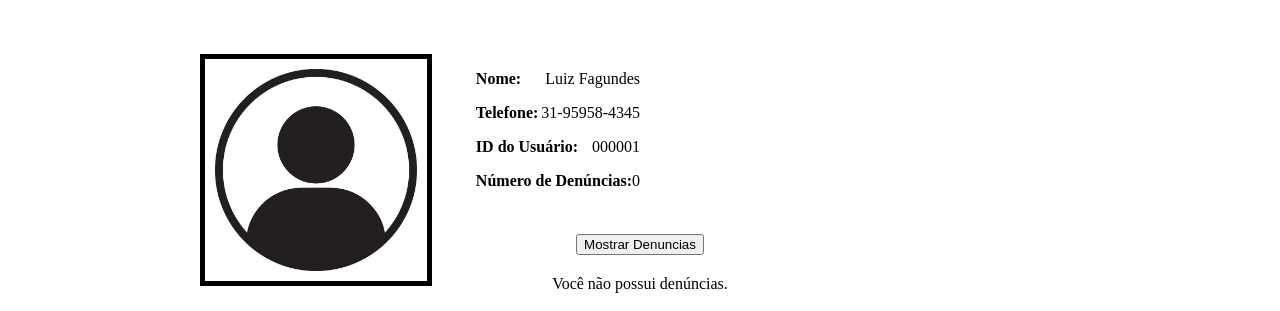
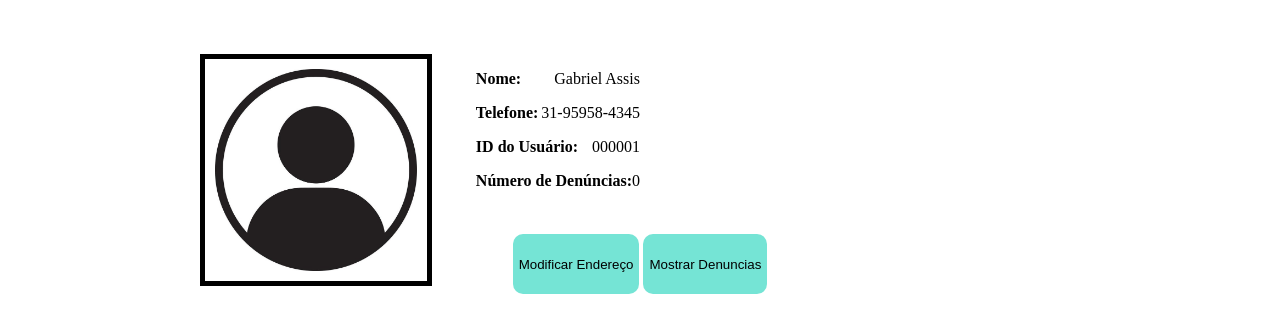
Before and after one commit to ICEI-PUC-Minas-PMGES-TI/pmg-es-2024-1-ti1-2401100-g8-seguranca-publica, a plain HTML site: page codigo/aba-perfil/aba-perfil.html in a window 1280 px wide. Shown: the part 246-557 px from the top of the page. Drawn offline with Linux system fonts and the light colour scheme.

Commit message:
Adição um botão para mudar endereço e de comentários no código

```diff
--- a/codigo/aba-perfil/aba-perfil.html
+++ b/codigo/aba-perfil/aba-perfil.html
@@ -14,6 +14,8 @@
             <img src="/codigo/aba-perfil/assets/imgs/Logo sem fundo.png" alt="Logo da Argos">
         </div>
     </header>
+    <!--Logo e carregamento da página junto à função imprimeDados-->
+
     <main>
         <div id="imagemDePerfil">
             <img src="/codigo/aba-perfil/assets/imgs/iconos de persona de avatar negro_ icono de perfil de usuario.jpg"
@@ -26,12 +28,15 @@
             <p><strong>Número de Denúncias:</strong> <span id="quantDenuncias"></span></p>
         </div>
     </main>
+    <!--Informações do banco de dados-->
     <nav>
+        <button id="botaoParaDenuncia"><a href="#">Modificar Endereço</a></button>
         <button onclick="toggle('conteudo')">Mostrar Denuncias</button>
         <div id="conteudo">
             Você não possui denúncias.
         </div>
     </nav>
+    <!--botões com funcionalidades que serão implementadas durantes as próximas sprints-->
     <script src="/codigo/aba-perfil/assets/aba-perfil-arquivos/aba-perfil.js"></script>
 </body>
 
--- a/codigo/aba-perfil/assets/aba-perfil-arquivos/aba-perfil.css
+++ b/codigo/aba-perfil/assets/aba-perfil-arquivos/aba-perfil.css
@@ -2,6 +2,7 @@ body{
     padding: 0;
     margin: 0;
 }
+/*Definindo tamanho, largura, cor e posicionamento do cabeçalho e da logo*/
 header{
     background-color: #75E4D5;
     height: 200px;
@@ -20,6 +21,9 @@ header{
     justify-content: center;
     align-items: center;
 }
+/*-------------------------------------------------*/
+
+/*Definindo tamanho, largura e posicionamento dos intes na main*/
 #imagemDePerfil img{
     max-width: 202px;
     max-height: 242px;
@@ -42,7 +46,10 @@ main{
 #nomeUsuario, #telefoneUsuario, #idUser, #quantDenuncias{
     float: right;
 }
+/*-------------------------------------------------*/
 
+/*Definindo tamanho, cor das letras, cor de fundo, posicionamento dos botões
+de navegação e histórico de denúncias*/
 nav{
     height: 200px;
     position: absolute;
@@ -56,12 +63,24 @@ nav{
     justify-content: center;
 }
 #imagemDePerfil {
-    margin-right: 20px; /* Espaço entre a foto e as informações */
+    margin-right: 20px;
 }
 
 nav {
-    text-align: center; /* Centraliza o botão */
+    text-align: center;
 }
+button{
+    background-color: #75E4D5;
+    color: black;
+    border: 0px;
+    border-radius: 10px;
+    height: 30%;
+}
+nav a{
+    text-decoration: none;
+    color: black;
+}
+/*Responsividade para telas grandes*/
 @media screen and (min-width: 1330px ) and (max-width: 1430px) {
     main{
         width: 45%;
--- a/codigo/aba-perfil/assets/aba-perfil-arquivos/aba-perfil.js
+++ b/codigo/aba-perfil/assets/aba-perfil-arquivos/aba-perfil.js
@@ -1,3 +1,4 @@
+// Guardando dados em um repositório local
 function leDados() {
     let strDados = localStorage.getItem('dadosUsuario');
     let objDados = {};
@@ -6,7 +7,7 @@ function leDados() {
         objDados = JSON.parse(strDados);
     } else {
         objDados = {
-            nome: "Luiz Fagundes",
+            nome: "Gabriel Assis",
             telefone: "31-95958-4345",
             idUsuario: "000001",
             numeroDeDenuncias: '0'
@@ -15,7 +16,7 @@ function leDados() {
 
     return objDados;
 }
-
+// Guarda e imprime em variáveis os dados do objeto
 function imprimeDados() {
     let divNome = document.getElementById('nomeUsuario');
     let divTelefone = document.getElementById('telefoneUsuario');
@@ -30,6 +31,7 @@ function imprimeDados() {
     divNumeroDeDenuncias.textContent = dadosUsuario.numeroDeDenuncias;
 }
 
+// Faz um botão mostrar o histórico de denúncias do usuário
 function toggle(el){
     var display = document.getElementById(el).style.display;
     if(display == 'none'){
```
